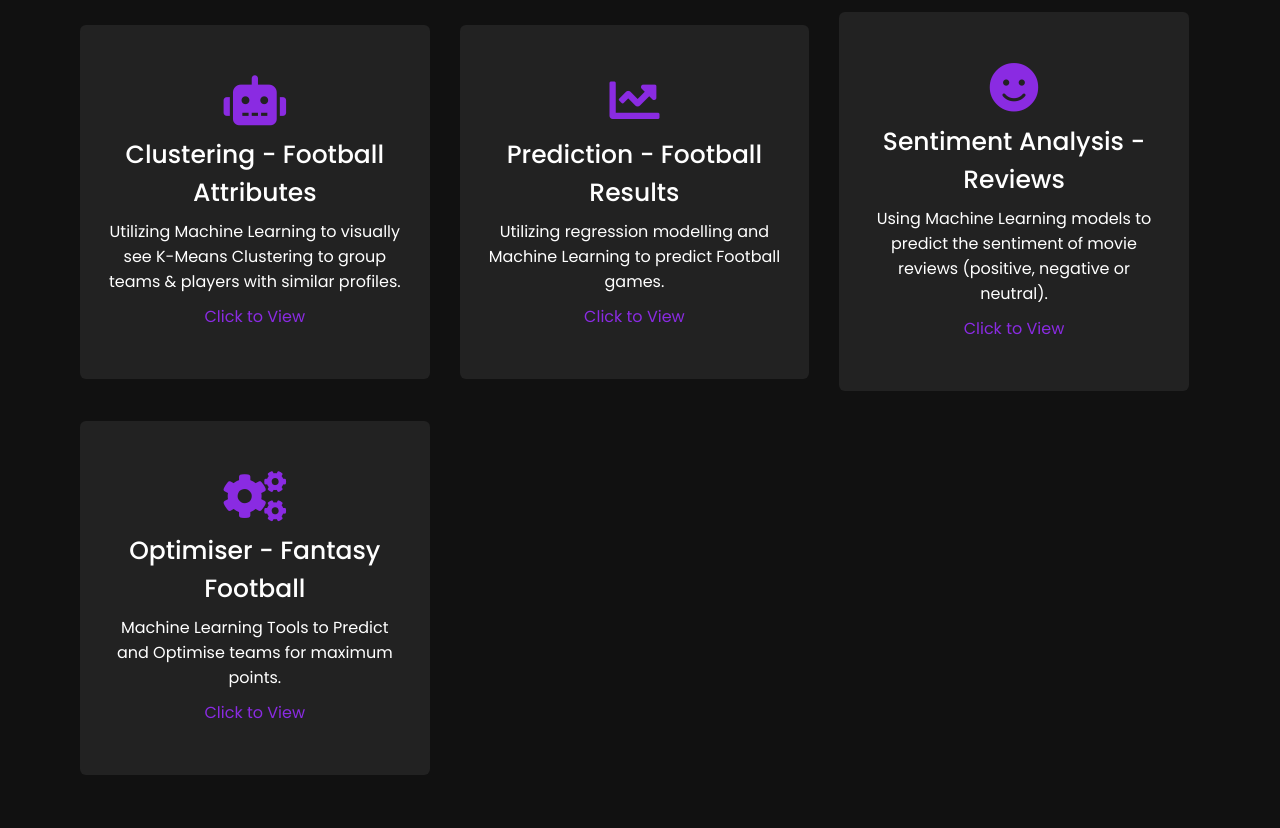
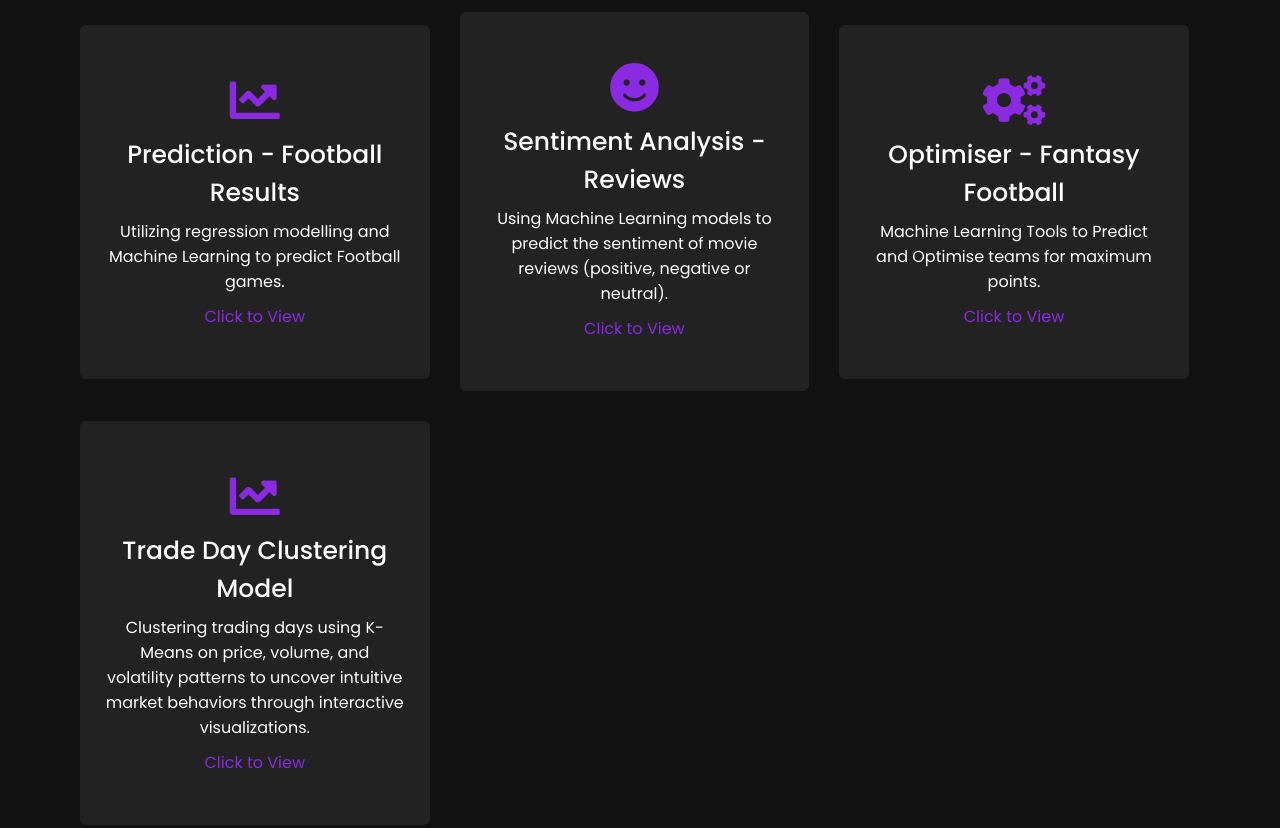
Before and after one commit to Aarshika1/profile-website, a plain HTML site: page index.html in a window 1280 px wide. Shown: the part 960-1788 px from the top of the page. Drawn offline with nearby package versions, Linux system fonts and the light colour scheme.

Commit message:
Added project

```diff
--- a/index.html
+++ b/index.html
@@ -69,15 +69,6 @@
              <div class="projects-content">
                 <div class="card">
                     <div class="box">
-                        <i class="fas fa-robot"></i>
-                        <div class="text">Clustering - Football Attributes</div>
-                        <p>Utilizing Machine Learning to visually see K-Means Clustering to group teams & players with similar profiles.</p>
-                        <a href="https://appclustering-myrbfbrv3khmwbpxt9ktez.streamlit.app/" target="_blank">Click to View</a>
-                    </div>
-                </div>
-
-                <div class="card">
-                    <div class="box">
                         <i class="fas fa-chart-line"></i>
                         <div class="text">Prediction - Football Results</div>
                         <p>Utilizing regression modelling and Machine Learning to predict Football games.</p>
@@ -100,6 +91,14 @@
                         <div class="text">Optimiser - Fantasy Football</div>
                         <p>Machine Learning Tools to Predict and Optimise teams for maximum points.</p>
                         <a href="https://fploptimiser-bcwqgawjkb2446ahkwdbet.streamlit.app/" target="_blank">Click to View</a>
+                    </div>
+                </div>
+                <div class="card">
+                    <div class="box">
+                        <i class="fas fa-chart-line"></i>
+                        <div class="text">Trade Day Clustering Model</div>
+                        <p>Clustering trading days using K-Means on price, volume, and volatility patterns to uncover intuitive market behaviors through interactive visualizations.</p>
+                        <a href="https://trade-day-clustering.streamlit.app/" target="_blank">Click to View</a>
                     </div>
                 </div>
             </div>
```
